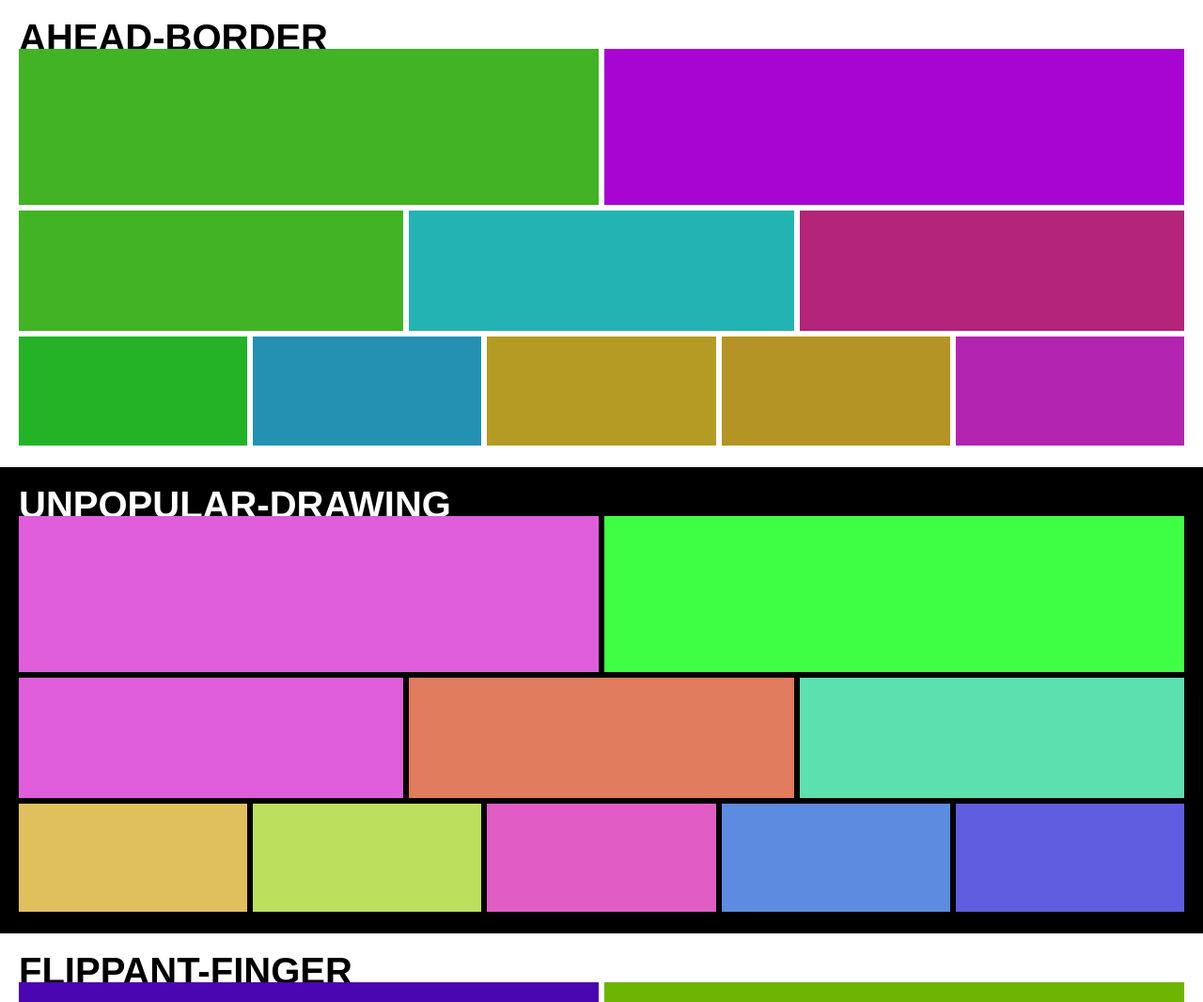
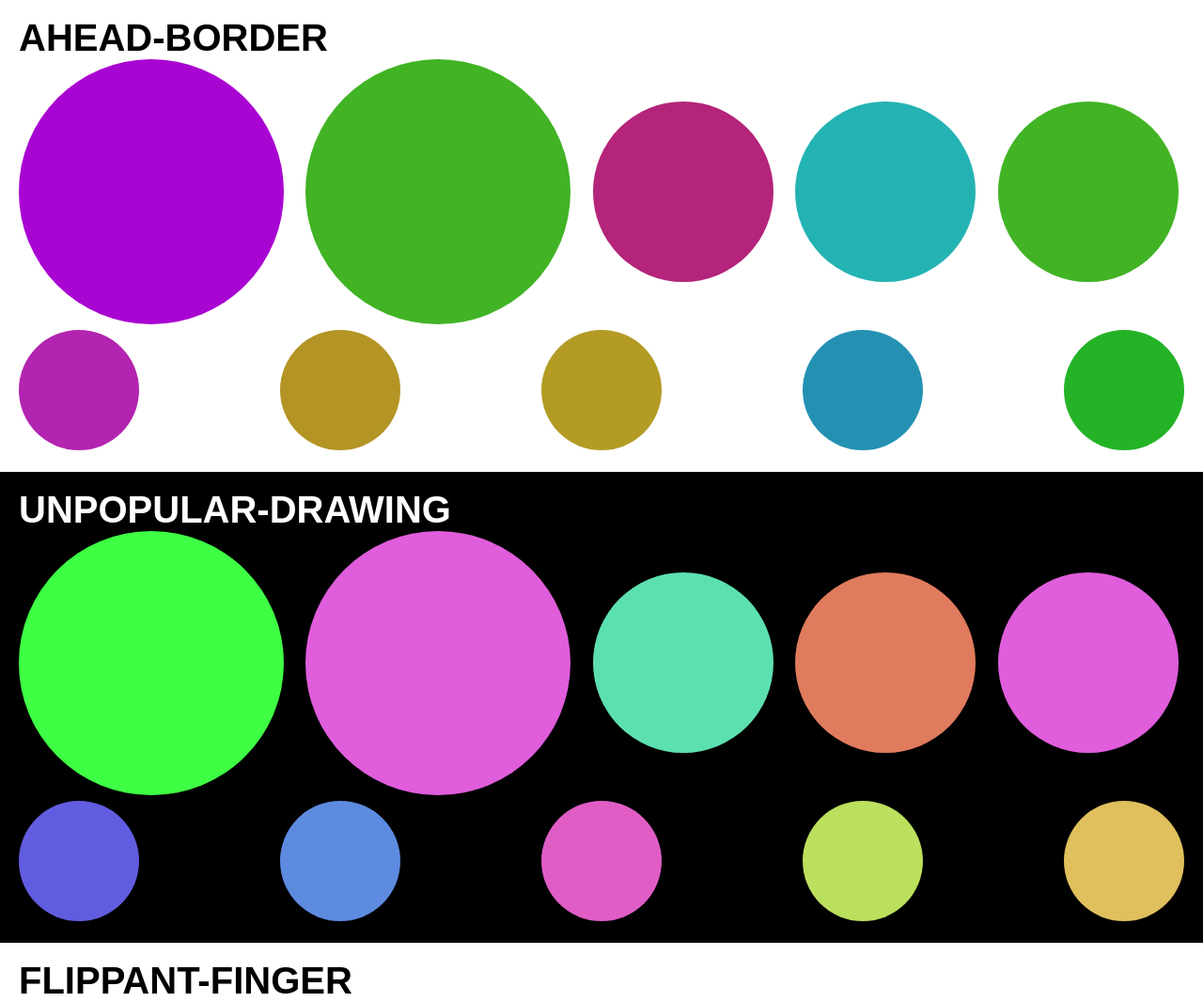
Before and after one commit to AdaByronLovelace/palettes, a website with bundled scripts: page index.html in a window 1280 px wide. Shown: the top 1066 px of the page at 94% size. Built offline with nearby package versions, Linux system fonts and the light colour scheme.

Commit message:
round and responisve circles

```diff
--- a/bundle.js
+++ b/bundle.js
@@ -24,11 +24,12 @@ let makePalettes = function() {
 	return palettes
 }
 let makeRow = function(numItems, sqrSize, colors) {
-	let row = `<div class="row row-${sqrSize}">`
+	//let row = `<div class="row row-${sqrSize}">`
+	let row = ""
 	for (let i=0;i<numItems;i++) {
-		row += `<div class="sqr" style="background-color:${colors[i]}">&nbsp;</div>`
+		row += `<div class="sqr s-${sqrSize}" style="background-color:${colors[i]}">&nbsp;</div>`
 	}
-	row += "</div>"
+	//row += "</div>"
 	return row
 }
 
--- a/styles.css
+++ b/styles.css
@@ -57,41 +57,52 @@ body {
 }
 
 .palette {
+  padding: 20px;
   display: flex;
-  min-width: 400px;
-  max-width: 100vw;
-  flex-direction: column;
-  padding: 20px;
+  flex-flow: wrap;
+  justify-content: space-between;
+  align-items: center;
 }
 
 .row {
-  display: flex;
+  display: inline-flex;
+  flex-grow: 0;
 }
 
 .sqr {
-  flex-grow: 1;
   margin: 3px 6px 3px 0;
-  height: 13vw;
+  border-radius: 50% 50%;
+  flex: auto;
+  flex-grow: 0;
+  flex-shrink: 0;
 }
 
 .sqr:last-child {
   margin-right: 0;
 }
 
-.row-md .sqr {
-  height: 10vw;
+.s-lg.sqr {
+  height: 22vw;
+  width: 22vw;
 }
 
-.row-sm .sqr {
-  height: 9vw;
+.s-md.sqr {
+  height: 15vw;
+  width: 15vw;
+}
+
+.s-sm.sqr {
+  height: 10vw;
+  width: 10vw;
 }
 
 h2 {
   padding: 0;
-  margin-bottom: -11px;
   font-size: 2.5rem;
   font-weight: bolder;
   text-transform: uppercase;
+  display: block;
+  width: 100%;
 }
 
 h1 {
```
Also changed, not shown: index.js (+4 -3 lines).
